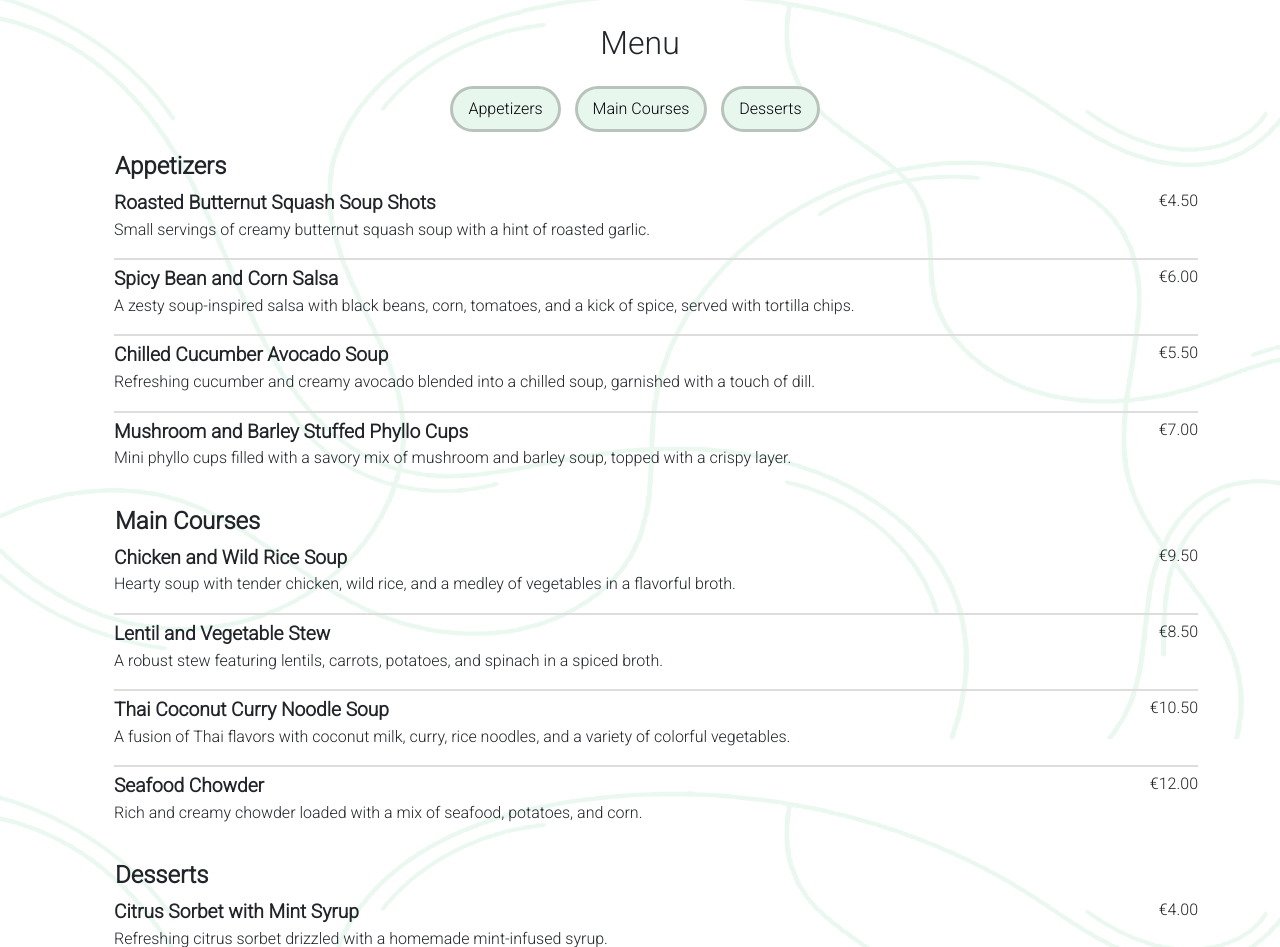
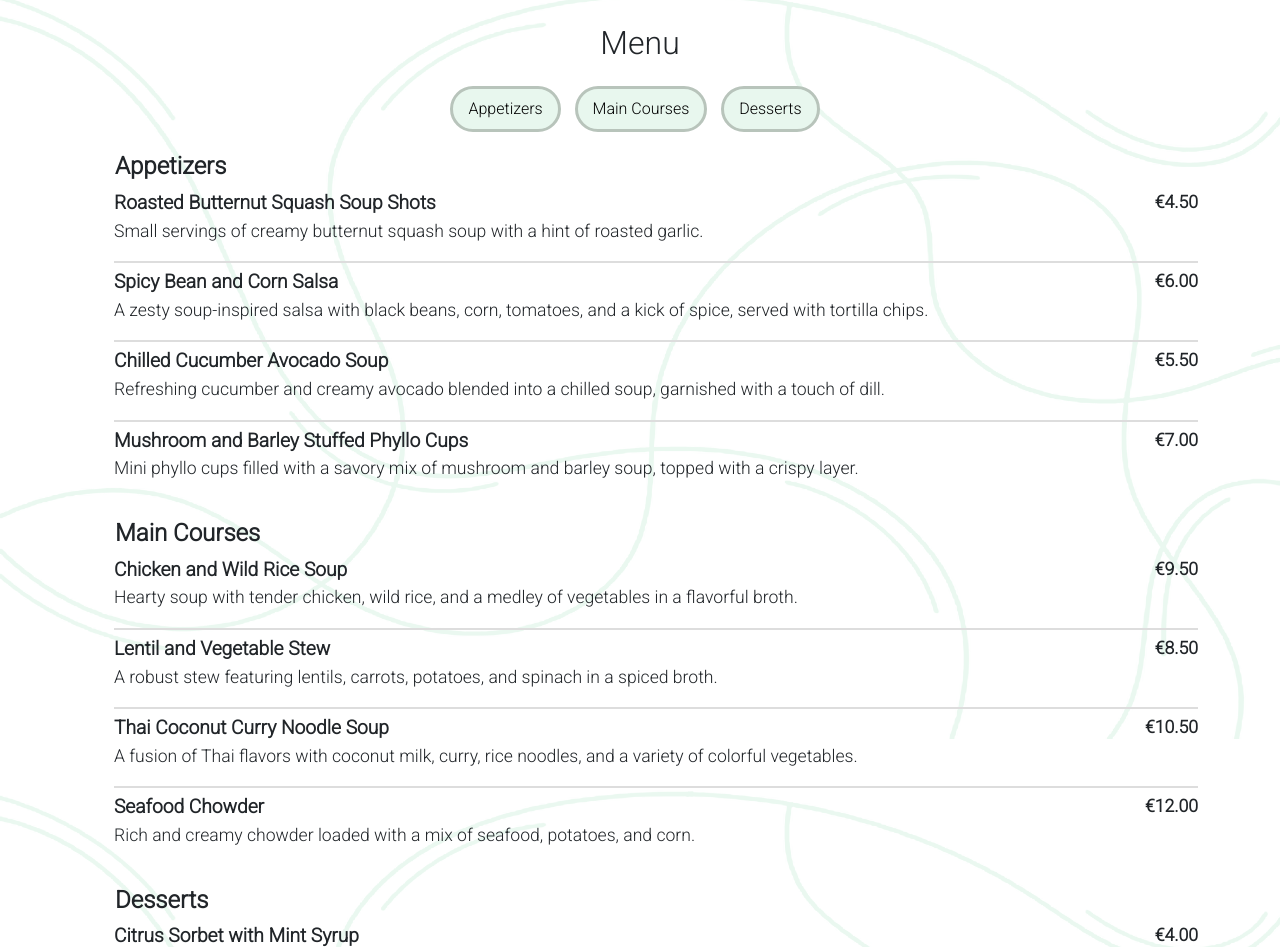
Before and after one commit to Darioc18/PP4-restaurant-booking-system, a Django app: page /menu/ in a window 1280 px wide. Shown: the part 61-1008 px from the top of the page. Run offline with Django 4.2, Linux system fonts and the light colour scheme; some libraries are stand-ins or nearby versions.

Commit message:
Style menu

```diff
--- a/static/css/style.css
+++ b/static/css/style.css
@@ -104,8 +104,7 @@ body {
 
 .menu-description,
 .menu-item .menu-price {
-    font-size: 1em;
-    font-weight: lighter;
+    font-size: 1.1em;
 }
 
 .menu-price {
```
